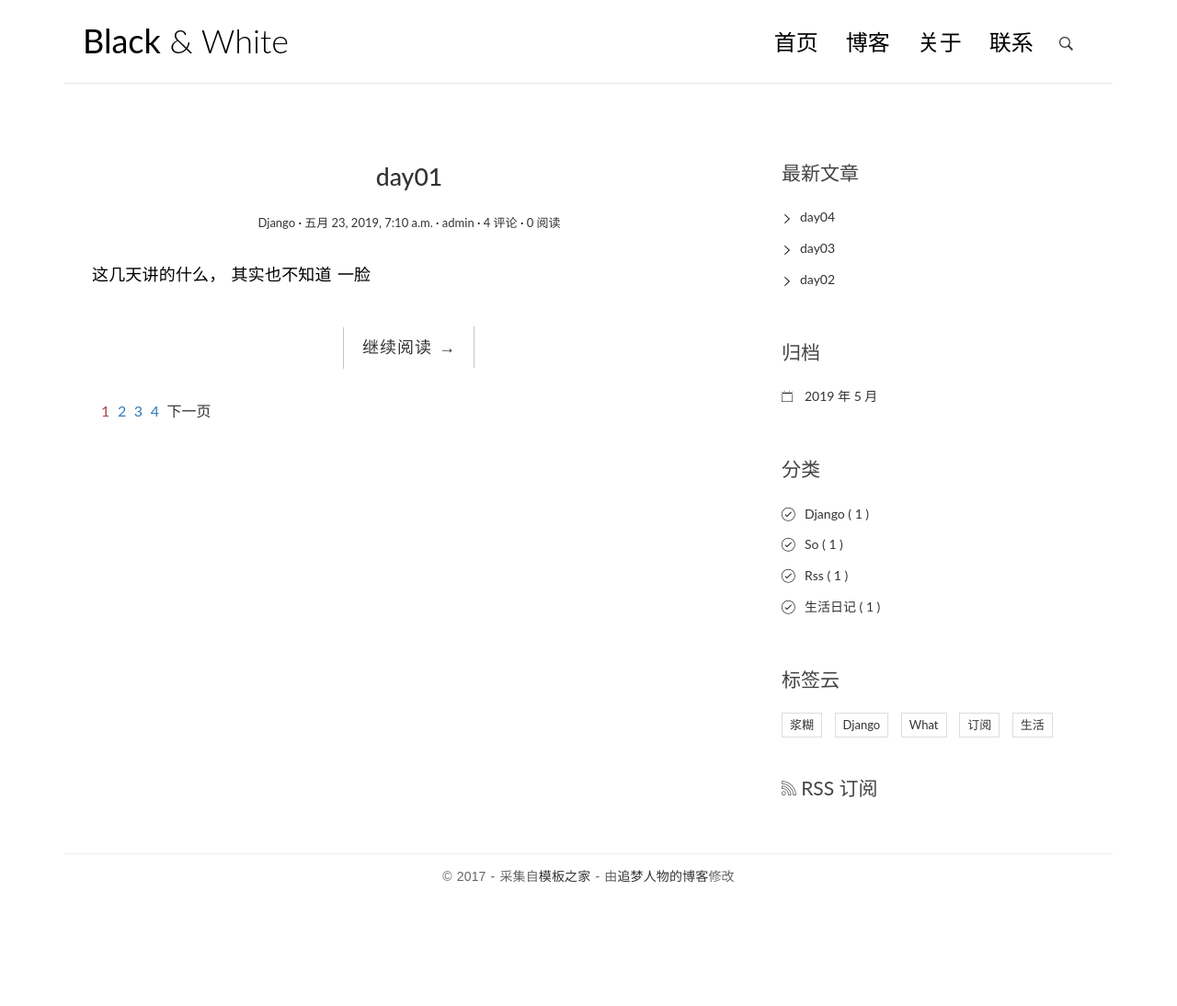
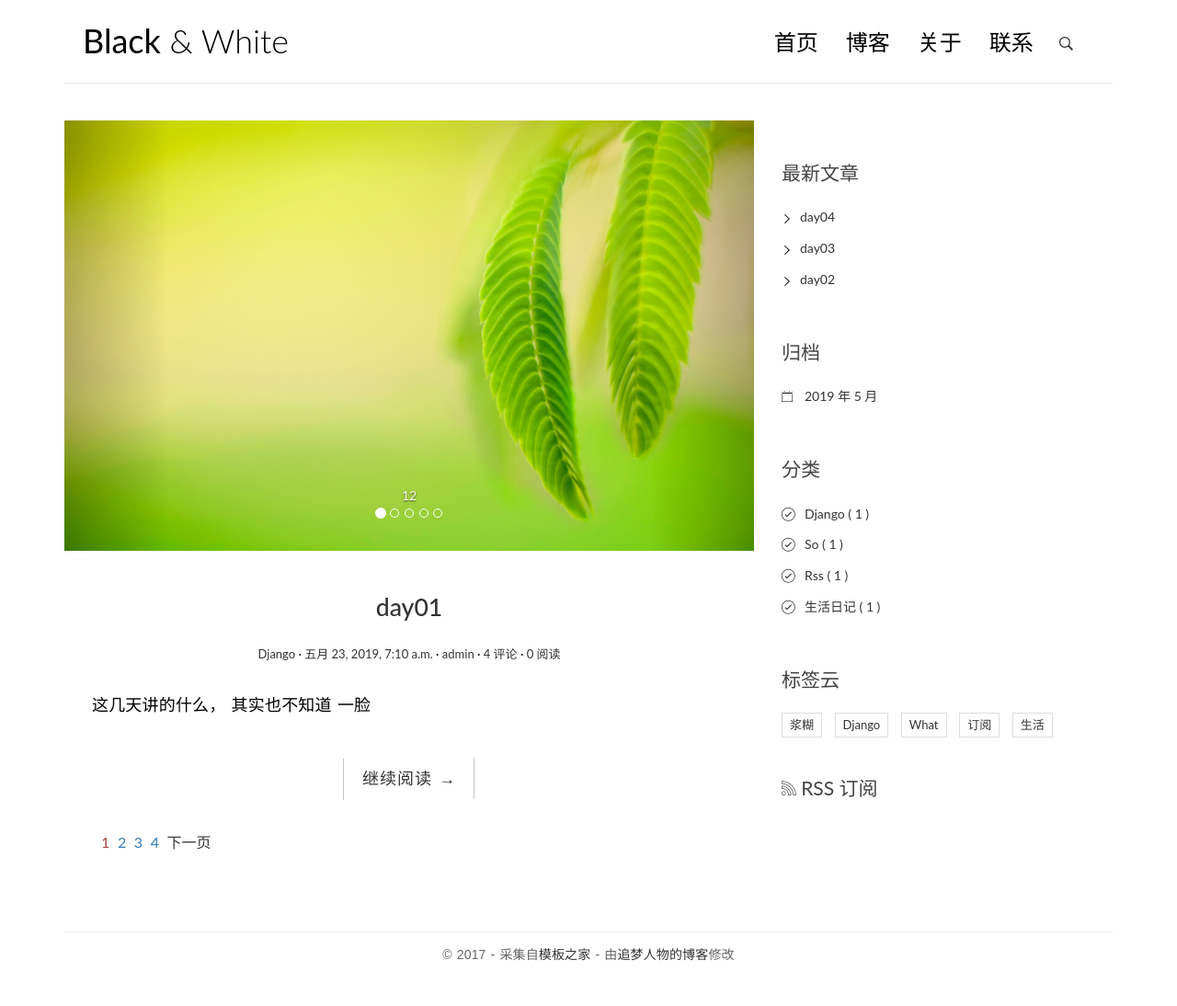
Before and after one commit to ice-a/django, a Django app: page / in a window 1280 px wide. Shown: the whole page at 92% size. Before the commit the page ends 960 px from the top, so only its background shows below. Run offline with Django 3.2, Linux system fonts and the light colour scheme; data comes from the database, SQL or seed files in the repository; both versions use the stored data as it was after the commit; some libraries are stand-ins or nearby versions; some web fonts are replaced.

Commit message:
项目应该完成了

```diff
--- a/demo4/blog/urls.py
+++ b/demo4/blog/urls.py
@@ -10,5 +10,6 @@ urlpatterns = [
     url(r'^tag/(\d+)/$', views.tag,name='tag'),
     url(r'^rss/$',feed.BlogFeed(),name='rss'),
     url(r'^contactus/$',views.Contacts.as_view(),name='contactus'),
+    url(r'^addads/$',views.Ads.as_view(),name='addads'),
     url(r'^$', views.index, name='index'),
 ]
--- a/demo4/blog/views.py
+++ b/demo4/blog/views.py
@@ -1,6 +1,6 @@
 from django.shortcuts import render,get_object_or_404,redirect,reverse
 from django.http import HttpResponse
-from .models import Article,Category,Tag
+from .models import Article,Category,Tag,Abs
 from django.core.paginator import Paginator
 import markdown
 from django.views.generic import View
@@ -71,3 +71,12 @@ class Contacts(View):
         cf.save()
         cf = ContactForm()
         return render(request, 'contact.html', {"info":'成功',"cf":cf})
+class Ads(View):
+    def get(self,request):
+        return render(request,'addads.html')
+    def post(self, request):
+        img=request.FILES['img']
+        desc=request.POST.get('desc')
+        ad=Abs(img=img,desc=desc)
+        ad.save()
+        return  redirect(reverse("blog:index"))
--- a/demo4/templates/index.html
+++ b/demo4/templates/index.html
@@ -2,6 +2,57 @@
 {% load extend_fun %}
 
 {% block left %}
+
+<div id="carousel-example-generic" class="carousel slide" data-ride="carousel">
+
+    {% getabs as ads %}
+    <!-- Indicators -->
+  <ol class="carousel-indicators">
+    {% for ad in ads %}
+        {% if forloop.counter == 1 %}
+            <li data-target="#carousel-example-generic" data-slide-to="0" class="active"></li>
+
+        {% else %}
+            <li data-target="#carousel-example-generic" data-slide-to="{{ forloop.counter|add:-1 }}"></li>
+        {% endif %}
+
+    {% endfor %}
+  </ol>
+
+  <!-- Wrapper for slides -->
+  <div class="carousel-inner" role="listbox">
+
+
+    {% for ad in ads %}
+        {% if forloop.counter == 1 %}
+            <div class="item active">
+                <img src="/static/media/{{ ad.img }}" alt="..." width="800" height="300">
+                    <div class="carousel-caption">
+                        {{ad.desc}}
+                    </div>
+            </div>
+        {% else %}
+            <div class="item">
+                <img src="/static/media/{{ ad.img }}" alt="..." width="800" height="300">
+                      <div class="carousel-caption">
+                        {{ad.desc}}
+                      </div>
+            </div>
+        {% endif %}
+
+    {% endfor %}
+  </div>
+
+  <!-- Controls -->
+  <a class="left carousel-control" href="#carousel-example-generic" role="button" data-slide="prev">
+    <span class="glyphicon glyphicon-chevron-left" aria-hidden="true"></span>
+    <span class="sr-only">Previous</span>
+  </a>
+  <a class="right carousel-control" href="#carousel-example-generic" role="button" data-slide="next">
+    <span class="glyphicon glyphicon-chevron-right" aria-hidden="true"></span>
+    <span class="sr-only">Next</span>
+  </a>
+</div>
 
 {% if page %}
 {% for article in  page.object_list %}
```
Also changed, not shown: demo4/templates/addads.html (added, +18 -0 lines), demo4/db.sqlite3, demo4/static/media/abs/img10.jpg (added), demo4/static/media/abs/img11.jpg (added), demo4/static/media/abs/img12.jpg (added), demo4/static/media/abs/img7_4BTo5KS.jpg (deleted).
